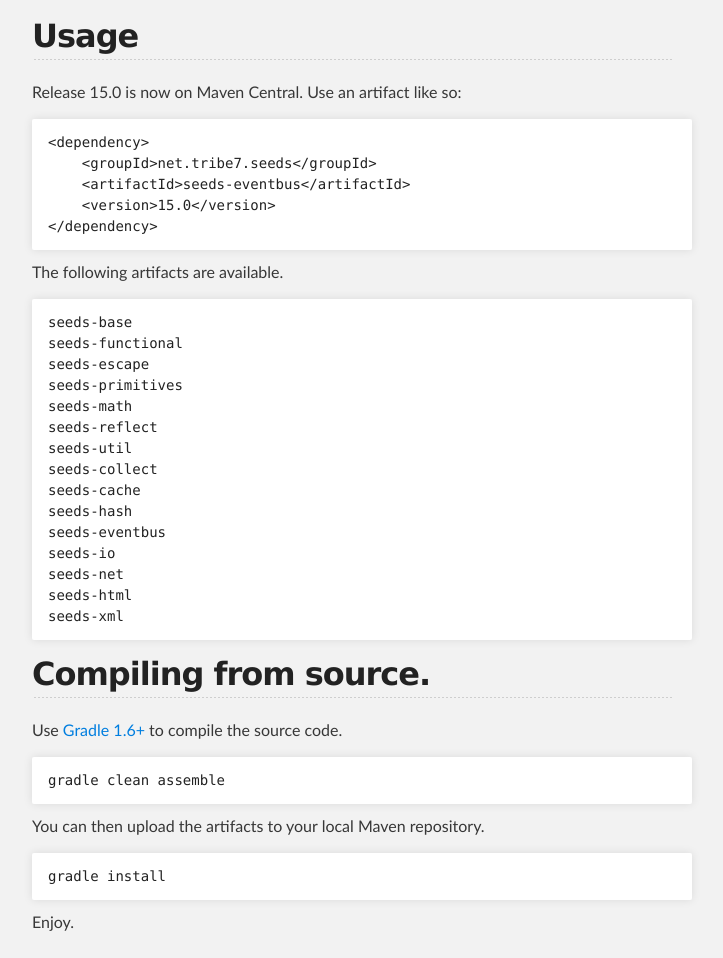
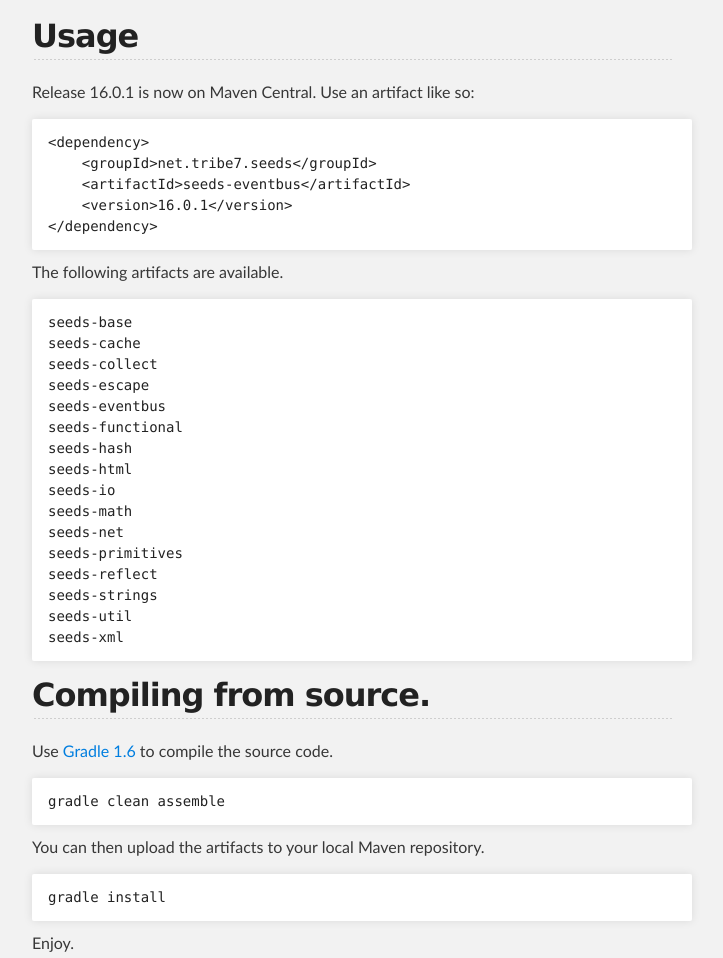
Before and after one commit to jjzazuet/seeds-libraries, a plain HTML site: page index.html in a window 1280 px wide. Shown: the part 1145-2103 px from the top of the page, without its empty margins (288-1011 px from the left). Drawn offline with Linux system fonts and the light colour scheme.

```diff
--- a/index.html
+++ b/index.html
@@ -38,7 +38,7 @@
 <p><em>Not the whole guava ;)</em></p>
 </blockquote>
 
-<p>Atomic jars for <a href="https://code.google.com/p/guava-libraries/wiki/Release15">guava-libraries 15.0</a>. </p>
+<p>Atomic jars for <a href="https://code.google.com/p/guava-libraries/wiki/Release16">guava-libraries 16.0.1</a>. </p>
 
 <blockquote>
 <p>DISCLAIMER: With the exception of package naming, no source files were altered, just reshuffled into atomic source trees corresponding to each major library component. Also, no fruits were harmed in the making of these libraries ;).</p>
@@ -65,38 +65,39 @@
 <h2>
 <a name="usage" class="anchor" href="#usage"><span class="octicon octicon-link"></span></a>Usage</h2>
 
-<p>Release 15.0 is now on Maven Central. Use an artifact like so:</p>
+<p>Release 16.0.1 is now on Maven Central. Use an artifact like so:</p>
 
 <pre><code>&lt;dependency&gt;
     &lt;groupId&gt;net.tribe7.seeds&lt;/groupId&gt;
     &lt;artifactId&gt;seeds-eventbus&lt;/artifactId&gt;
-    &lt;version&gt;15.0&lt;/version&gt;
+    &lt;version&gt;16.0.1&lt;/version&gt;
 &lt;/dependency&gt;
 </code></pre>
 
 <p>The following artifacts are available.</p>
 
 <pre><code>seeds-base
+seeds-cache
+seeds-collect
+seeds-escape
+seeds-eventbus
 seeds-functional
-seeds-escape
+seeds-hash
+seeds-html
+seeds-io
+seeds-math
+seeds-net
 seeds-primitives
-seeds-math
 seeds-reflect
+seeds-strings
 seeds-util
-seeds-collect
-seeds-cache
-seeds-hash
-seeds-eventbus
-seeds-io
-seeds-net
-seeds-html
 seeds-xml
 </code></pre>
 
 <h2>
 <a name="compiling-from-source" class="anchor" href="#compiling-from-source"><span class="octicon octicon-link"></span></a>Compiling from source.</h2>
 
-<p>Use <a href="http://gradle.org" title="Gradle 1.6">Gradle 1.6+</a> to compile the source code.</p>
+<p>Use <a href="http://gradle.org" title="Gradle 1.6">Gradle 1.6</a> to compile the source code.</p>
 
 <pre><code>gradle clean assemble
 </code></pre>
```
Also changed, not shown: params.json (+1 -1 lines).
